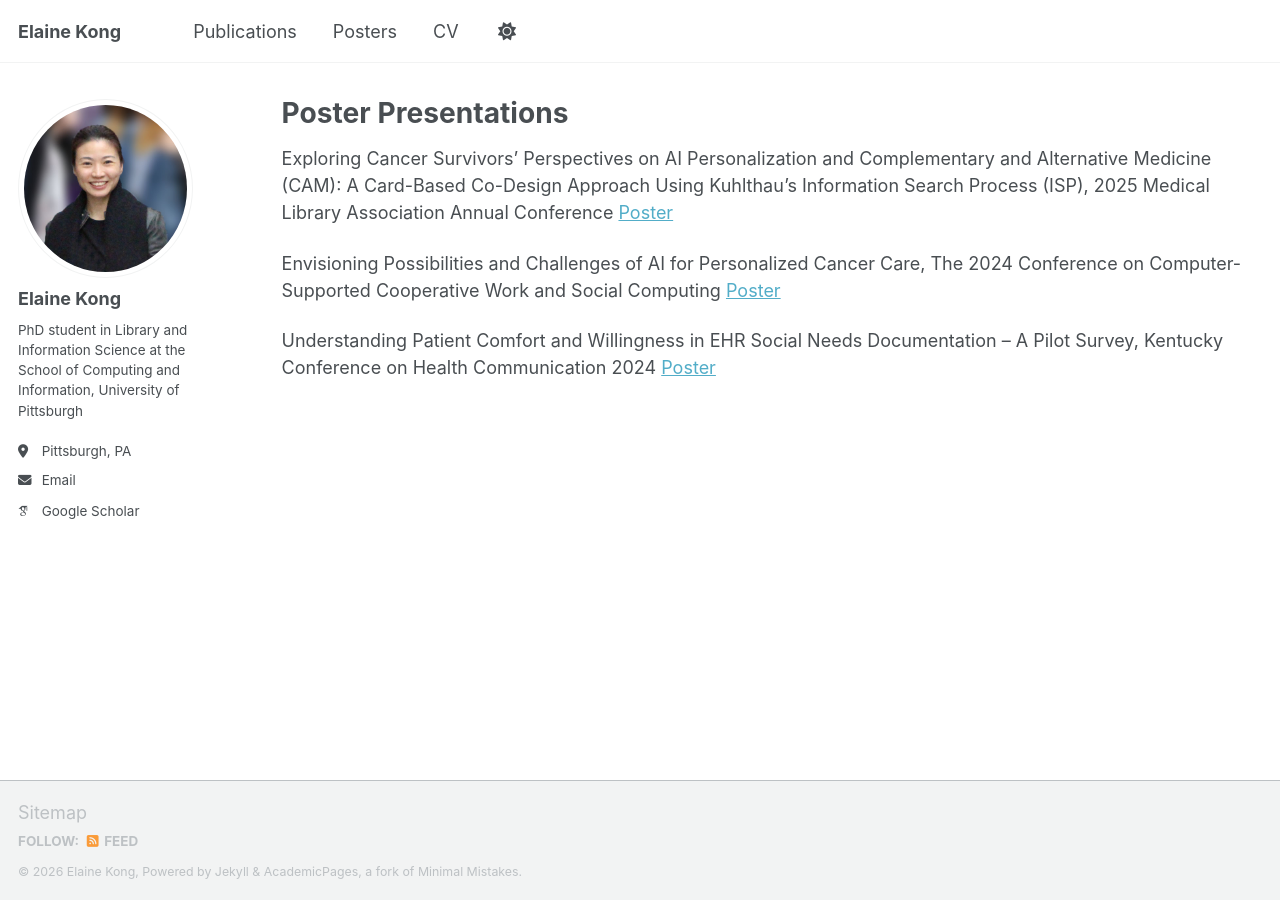
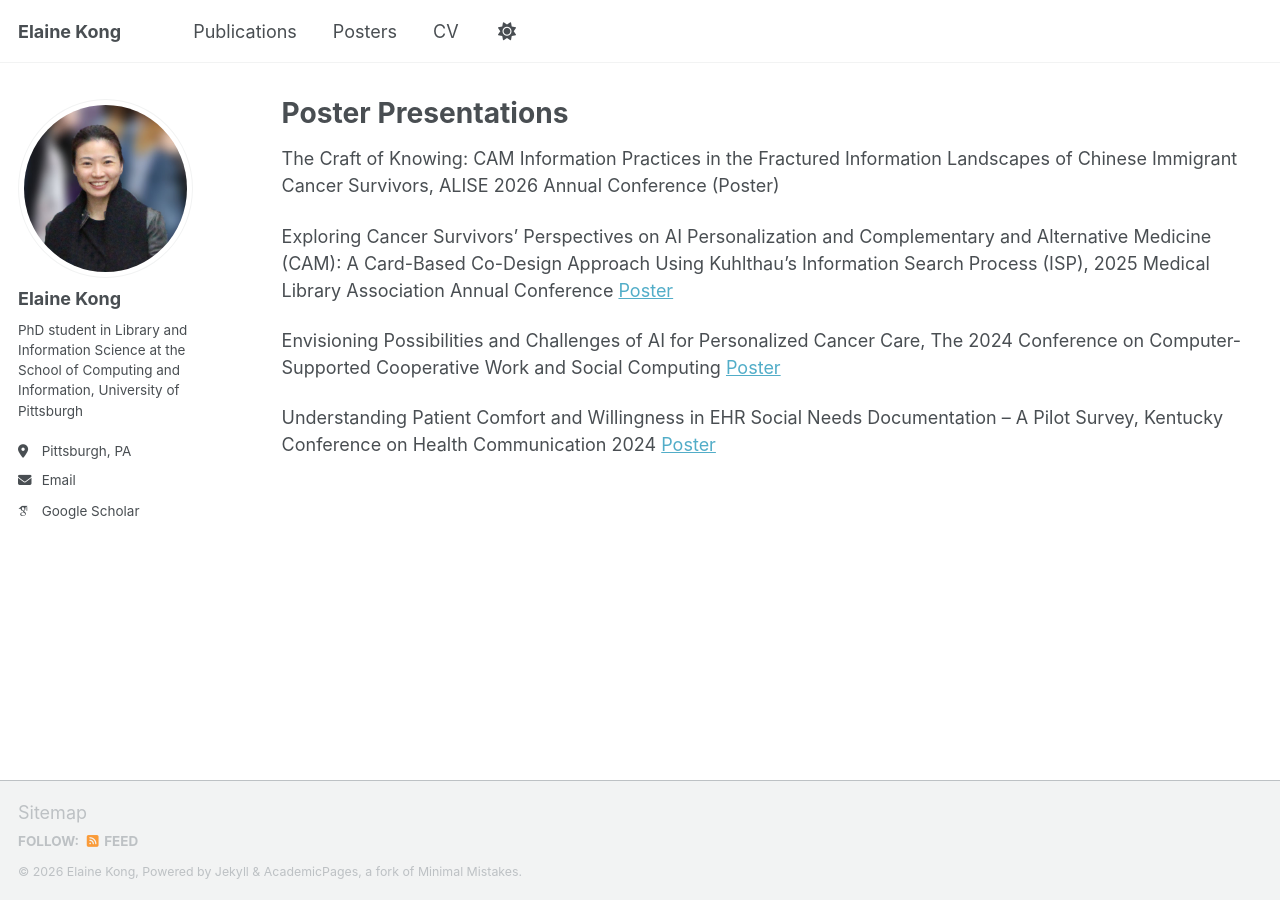
Before and after one commit to elainewskong/elainewskong.github.io, a Jekyll site: the page built from _pages/talks.md, in a window 1280 px wide. Built offline with Jekyll 4.4.1, drawn with Linux system fonts in a browser that asks for light colours; some web fonts are replaced; a script that is not in the unit is left out.

Commit message:
Update talks.md

```diff
--- a/_pages/talks.md
+++ b/_pages/talks.md
@@ -5,6 +5,8 @@ permalink: /talks/
 author_profile: true
 ---
 
+
+The Craft of Knowing: CAM Information Practices in the Fractured Information Landscapes of Chinese Immigrant Cancer Survivors, ALISE 2026 Annual Conference (Poster)
 
 Exploring Cancer Survivors’ Perspectives on AI Personalization and Complementary and Alternative Medicine (CAM): A Card-Based Co-Design Approach Using Kuhlthau’s Information Search Process (ISP), 2025 Medical Library Association Annual Conference [Poster](/images/mla.jpg)
 
```
